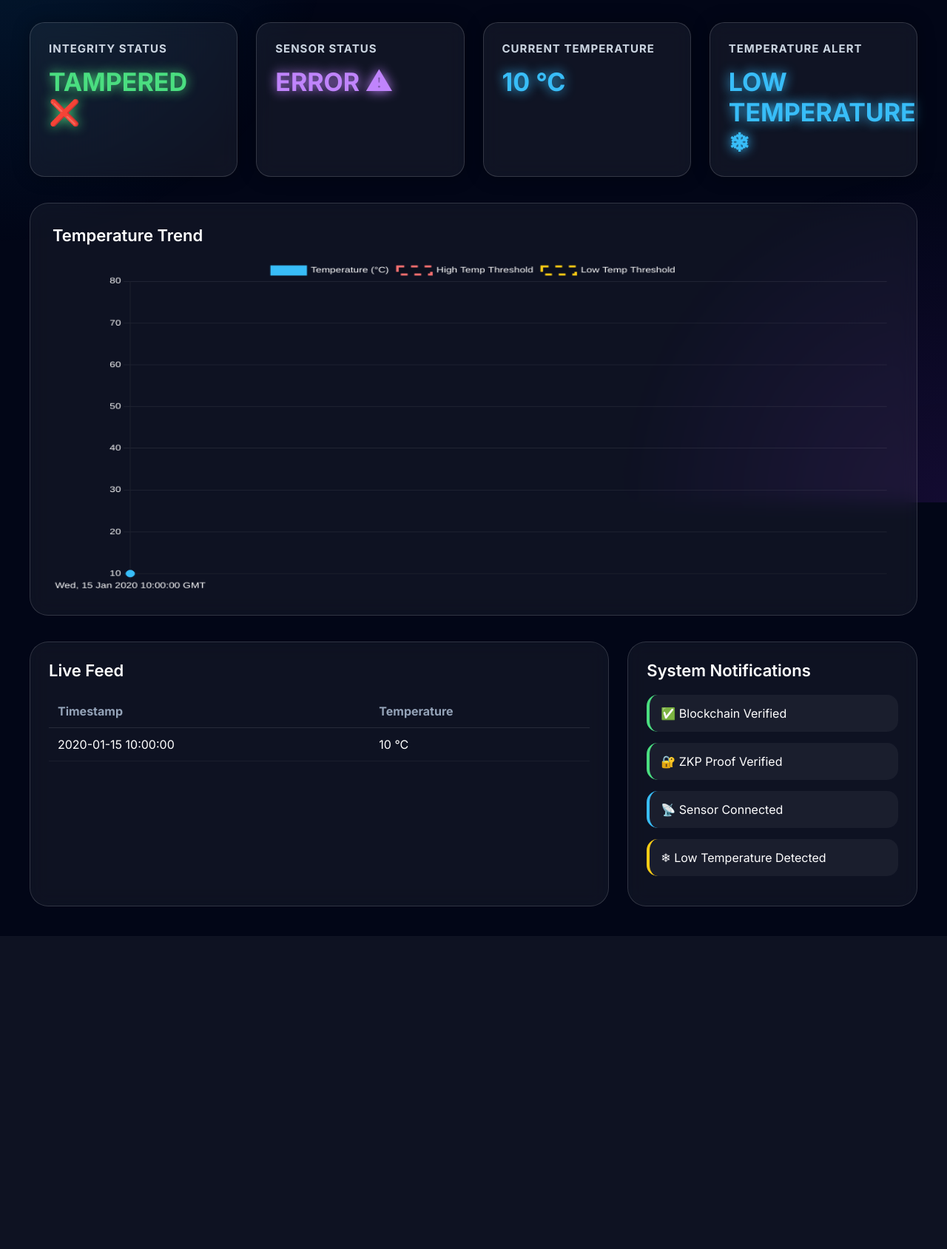
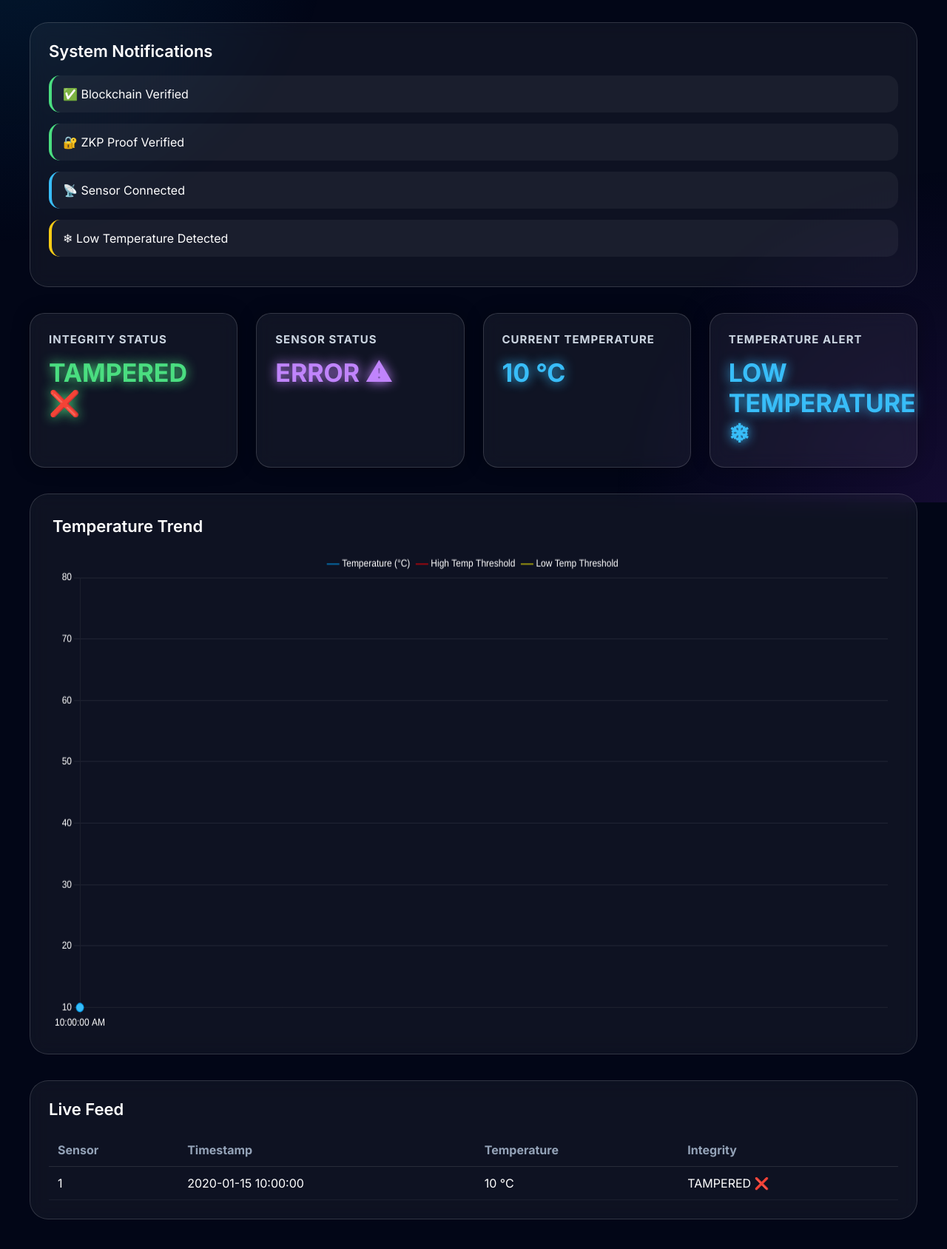
Before and after one commit to B0und4ryBr34k3r5/FYP-Implementation, a Flask app: page /DigitalTwin in a window 1280 px wide. Shown: the part 121-1809 px from the top of the page at 74% size. Before the commit the page ends 1346 px from the top, so only its background shows below. Run offline with Flask 3, Linux system fonts and the light colour scheme; a database or web service that is not in the repository returns one stand-in record (values such as "Sample title"); parts of the project's set-up code (start-up, migrations or seed data) failed here and were passed over.

Commit message:
Digital Twin System UI Update

```diff
--- a/Server.py
+++ b/Server.py
@@ -312,9 +312,11 @@ def DigitalTwin():
     # TEMPERATURE + TIMESTAMP
     # =========================
 
-    temperatures = [d.get("temperature", 0) for d in data][::-1]
+    temperatures = [d.get("temperature", 0) for d in data]
 
-    timestamps = [d.get("timestamp", "") for d in data][::-1]
+    timestamps = [d.get("timestamp", "") for d in data]
+
+    sensor_names = [d.get("device_id", "Unknown") for d in data]
 
     latest_temp = (
         data[0].get("temperature", "No Data")
@@ -430,7 +432,9 @@ def DigitalTwin():
         latest_temp=latest_temp,
         integrity_status=latest_integrity,
         sensor_status=sensor_status,
-        temperature_alert=temperature_alert
+        temperature_alert=temperature_alert,
+        integrity_list=integrity_status,
+        sensor_names=sensor_names,
 
     )
 
--- a/ZKP/input.json
+++ b/ZKP/input.json
@@ -1 +1 @@
-{"data": 78, "hash": 6084}
+{"data": 87, "hash": 7569}
--- a/iot_simulator.py
+++ b/iot_simulator.py
@@ -55,7 +55,7 @@ while True:
 
         "device_id": "sensor_001",
 
-        "timestamp": datetime.now().isoformat(),
+        "timestamp": datetime.now().strftime("%Y-%m-%d %H:%M:%S"),
 
         "temperature": generate_temperature()
 
--- a/templates/DigitalTwin.html
+++ b/templates/DigitalTwin.html
@@ -2,7 +2,9 @@
 <html lang="en">
 
 <head>
+
     <meta charset="UTF-8">
+
     <meta name="viewport" content="width=device-width, initial-scale=1.0">
 
     <title>IoT Digital Twin Dashboard</title>
@@ -14,6 +16,7 @@
     <script src="https://cdn.jsdelivr.net/npm/chart.js"></script>
 
     <style>
+
         * {
             margin: 0;
             padding: 0;
@@ -21,40 +24,106 @@
         }
 
         body {
+
             font-family: 'Inter', sans-serif;
+
             background: #020617;
+
             color: white;
+
             overflow-x: hidden;
+
             min-height: 100vh;
+
             padding: 40px;
         }
 
         body::before {
+
             content: "";
+
             position: fixed;
+
             width: 100%;
+
             height: 100%;
+
             top: 0;
             left: 0;
+
             background:
                 radial-gradient(circle at top left, #0ea5e920, transparent 30%),
                 radial-gradient(circle at bottom right, #9333ea20, transparent 30%);
+
             z-index: -1;
         }
 
         .header {
+
             margin-bottom: 30px;
         }
 
         .header h1 {
+
             font-size: 42px;
+
             font-weight: 700;
+
             letter-spacing: 1px;
         }
 
         .header p {
+
             color: #94a3b8;
+
             margin-top: 10px;
+        }
+
+        /* =========================
+           NOTIFICATION BAR
+        ========================= */
+
+        .notification-wrapper {
+
+            background: rgba(255, 255, 255, 0.05);
+
+            border: 1px solid rgba(255, 255, 255, 0.15);
+
+            border-radius: 25px;
+
+            padding: 25px;
+
+            backdrop-filter: blur(12px);
+
+            margin-bottom: 35px;
+        }
+
+        .notification {
+
+            padding: 15px;
+
+            border-radius: 15px;
+
+            margin-bottom: 15px;
+
+            background: rgba(255, 255, 255, 0.05);
+
+            border-left: 4px solid #38bdf8;
+        }
+
+        .notification.alert {
+
+            border-left: 4px solid #f87171;
+        }
+
+        .notification.warning {
+
+            border-left: 4px solid #facc15;
+        }
+
+        .notification.success {
+
+            border-left: 4px solid #4ade80;
         }
 
         /* =========================
@@ -62,57 +131,85 @@
         ========================= */
 
         .top-grid {
+
             display: grid;
+
             grid-template-columns: repeat(auto-fit, minmax(250px, 1fr));
+
             gap: 25px;
+
             margin-bottom: 35px;
         }
 
         .card {
+
             background: rgba(255, 255, 255, 0.06);
+
             border: 1px solid rgba(255, 255, 255, 0.15);
+
             border-radius: 20px;
+
             padding: 25px;
+
             backdrop-filter: blur(12px);
+
             box-shadow: 0 0 25px rgba(0, 0, 0, 0.3);
+
             transition: 0.3s ease;
         }
 
         .card:hover {
+
             transform: translateY(-5px);
+
             box-shadow: 0 0 30px rgba(56, 189, 248, 0.3);
         }
 
         .card h3 {
+
             font-size: 15px;
+
             color: #cbd5e1;
+
             margin-bottom: 15px;
+
             text-transform: uppercase;
+
             letter-spacing: 1px;
         }
 
         .card-value {
+
             font-size: 34px;
+
             font-weight: 700;
         }
 
         .blue {
+
             color: #38bdf8;
+
             text-shadow: 0 0 15px #38bdf8;
         }
 
         .green {
+
             color: #4ade80;
+
             text-shadow: 0 0 15px #4ade80;
         }
 
         .purple {
+
             color: #c084fc;
+
             text-shadow: 0 0 15px #c084fc;
         }
 
         .red {
+
             color: #f87171;
+
             text-shadow: 0 0 15px #f87171;
         }
 
@@ -121,86 +218,94 @@
         ========================= */
 
         .chart-container {
+
             background: rgba(255, 255, 255, 0.05);
+
             border: 1px solid rgba(255, 255, 255, 0.15);
+
             border-radius: 25px;
+
             padding: 30px;
+
             backdrop-filter: blur(12px);
+
             margin-bottom: 35px;
         }
 
         .chart-title {
+
             font-size: 22px;
+
             margin-bottom: 20px;
+
             font-weight: 600;
         }
 
         canvas {
+
             width: 100% !important;
-            height: 450px !important;
+
+            height: 650px !important;
         }
 
         /* =========================
-           BOTTOM SECTION
+           LIVE FEED
         ========================= */
 
         .bottom-grid {
+
             display: grid;
-            grid-template-columns: 2fr 1fr;
+
+            grid-template-columns: 1fr;
+
             gap: 25px;
         }
 
-        .table-box,
-        .notification-box {
+        .table-box {
 
             background: rgba(255, 255, 255, 0.05);
+
             border: 1px solid rgba(255, 255, 255, 0.15);
+
             border-radius: 25px;
+
             padding: 25px;
+
             backdrop-filter: blur(12px);
         }
 
         .section-title {
+
             font-size: 22px;
+
             margin-bottom: 20px;
+
             font-weight: 600;
         }
 
         table {
+
             width: 100%;
+
             border-collapse: collapse;
         }
 
         table th {
+
             text-align: left;
+
             padding: 12px;
+
             color: #94a3b8;
+
             border-bottom: 1px solid rgba(255, 255, 255, 0.1);
         }
 
         table td {
+
             padding: 12px;
+
             border-bottom: 1px solid rgba(255, 255, 255, 0.05);
-        }
-
-        .notification {
-            padding: 15px;
-            border-radius: 15px;
-            margin-bottom: 15px;
-            background: rgba(255, 255, 255, 0.05);
-            border-left: 4px solid #38bdf8;
-        }
-
-        .notification.alert {
-            border-left: 4px solid #f87171;
-        }
-
-        .notification.warning {
-            border-left: 4px solid #facc15;
-        }
-
-        .notification.success {
-            border-left: 4px solid #4ade80;
         }
 
         /* =========================
@@ -209,15 +314,13 @@
 
         @media(max-width:1000px) {
 
-            .bottom-grid {
-                grid-template-columns: 1fr;
-            }
+            body {
 
-            body {
                 padding: 20px;
             }
 
         }
+
     </style>
 
 </head>
@@ -235,6 +338,54 @@
         <p>
             Real-Time Monitoring • Blockchain • ZKP Verification
         </p>
+
+    </div>
+
+    <!-- =========================
+         SYSTEM NOTIFICATIONS
+    ========================= -->
+
+    <div class="notification-wrapper">
+
+        <div class="section-title">
+            System Notifications
+        </div>
+
+        <div class="notification success">
+            ✅ Blockchain Verified
+        </div>
+
+        <div class="notification success">
+            🔐 ZKP Proof Verified
+        </div>
+
+        <div class="notification">
+            📡 Sensor Connected
+        </div>
+
+        {% if "HIGH" in temperature_alert %}
+
+        <div class="notification alert">
+            🚨 High Temperature Detected
+        </div>
+
+        {% endif %}
+
+        {% if "LOW" in temperature_alert %}
+
+        <div class="notification warning">
+            ❄ Low Temperature Detected
+        </div>
+
+        {% endif %}
+
+        {% if "OFFLINE" in sensor_status %}
+
+        <div class="notification alert">
+            ❌ Sensor Offline
+        </div>
+
+        {% endif %}
 
     </div>
 
@@ -280,7 +431,7 @@
 
         </div>
 
-        <!-- ZKP -->
+        <!-- Temperature Alert -->
 
         <div class="card">
 
@@ -311,7 +462,7 @@
     </div>
 
     <!-- =========================
-         CHART
+         TEMPERATURE CHART
     ========================= -->
 
     <div class="chart-container">
@@ -325,12 +476,10 @@
     </div>
 
     <!-- =========================
-         BOTTOM SECTION
+         LIVE FEED
     ========================= -->
 
     <div class="bottom-grid">
-
-        <!-- Live Feed -->
 
         <div class="table-box">
 
@@ -344,8 +493,13 @@
 
                     <tr>
 
+                        <th>Sensor</th>
+
                         <th>Timestamp</th>
+
                         <th>Temperature</th>
+
+                        <th>Integrity</th>
 
                     </tr>
 
@@ -358,11 +512,19 @@
                     <tr>
 
                         <td>
+                            {{ sensor_names[loop.index0] }}
+                        </td>
+
+                        <td>
                             {{ timestamps[loop.index0] }}
                         </td>
 
                         <td>
                             {{ temp }} °C
+                        </td>
+
+                        <td>
+                            {{ integrity_list[loop.index0] }}
                         </td>
 
                     </tr>
@@ -375,52 +537,6 @@
 
         </div>
 
-        <!-- Notifications -->
-
-        <div class="notification-box">
-
-            <div class="section-title">
-                System Notifications
-            </div>
-
-            <div class="notification success">
-                ✅ Blockchain Verified
-            </div>
-
-            <div class="notification success">
-                🔐 ZKP Proof Verified
-            </div>
-
-            <div class="notification">
-                📡 Sensor Connected
-            </div>
-
-            {% if "HIGH" in temperature_alert %}
-
-            <div class="notification alert">
-                🚨 High Temperature Detected
-            </div>
-
-            {% endif %}
-
-            {% if "LOW" in temperature_alert %}
-
-            <div class="notification warning">
-                ❄ Low Temperature Detected
-            </div>
-
-            {% endif %}
-
-            {% if "OFFLINE" in sensor_status %}
-
-            <div class="notification alert">
-                ❌ Sensor Offline
-            </div>
-
-            {% endif %}
-
-        </div>
-
     </div>
 
     <!-- =========================
@@ -429,12 +545,21 @@
 
     <script>
 
-        const temps = {{ temperatures | tojson }};
-        const times = {{ timestamps | tojson }};
+        const temps = {{ temperatures | tojson }}.reverse();
+
+        const rawTimes = {{ timestamps | tojson }}.reverse();
+
+        const times = rawTimes.map(t => {
+
+            const date = new Date(t);
+
+            return date.toLocaleTimeString();
+
+        });
 
         const ctx = document.getElementById('tempChart');
 
-        new Chart(ctx, {
+        const chart = new Chart(ctx, {
 
             type: 'line',
 
@@ -446,27 +571,41 @@
 
                     {
                         label: 'Temperature (°C)',
+
                         data: temps,
-                        borderColor: '#38bdf8',
+
+                        borderColor: '#00a6ff',
+
                         backgroundColor: '#38bdf8',
+
                         tension: 0.4,
+
                         pointRadius: 5,
+
                         pointHoverRadius: 8
                     },
 
                     {
                         label: 'High Temp Threshold',
+
                         data: Array(times.length).fill(75),
-                        borderColor: '#f87171',
-                        borderDash: [8, 8],
+
+                        borderColor: '#ff0000',
+
+                        borderDash: [16, 8],
+
                         pointRadius: 0
                     },
 
                     {
                         label: 'Low Temp Threshold',
+
                         data: Array(times.length).fill(30),
-                        borderColor: '#facc15',
-                        borderDash: [8, 8],
+
+                        borderColor: '#fff300',
+
+                        borderDash: [16, 8],
+
                         pointRadius: 0
                     }
 
@@ -481,40 +620,52 @@
                 plugins: {
 
                     legend: {
+
                         labels: {
-                            color: 'white'
+
+                            color: 'white',
+
+                            usePointStyle: true,
+
+                            pointStyle: 'line',
                         }
                     }
-
                 },
 
                 scales: {
 
                     x: {
+
                         ticks: {
+
                             color: 'white'
                         },
+
                         grid: {
+
                             color: 'rgba(255,255,255,0.08)'
                         }
                     },
 
                     y: {
+
                         ticks: {
+
                             color: 'white'
                         },
+
                         grid: {
+
                             color: 'rgba(255,255,255,0.08)'
                         }
                     }
-
                 }
-
             }
 
         });
 
         // Auto refresh every 5 sec
+
         setTimeout(() => {
 
             location.reload();
```
Also changed, not shown: ZKP/proof.json (+8 -8 lines), 1 other file.
